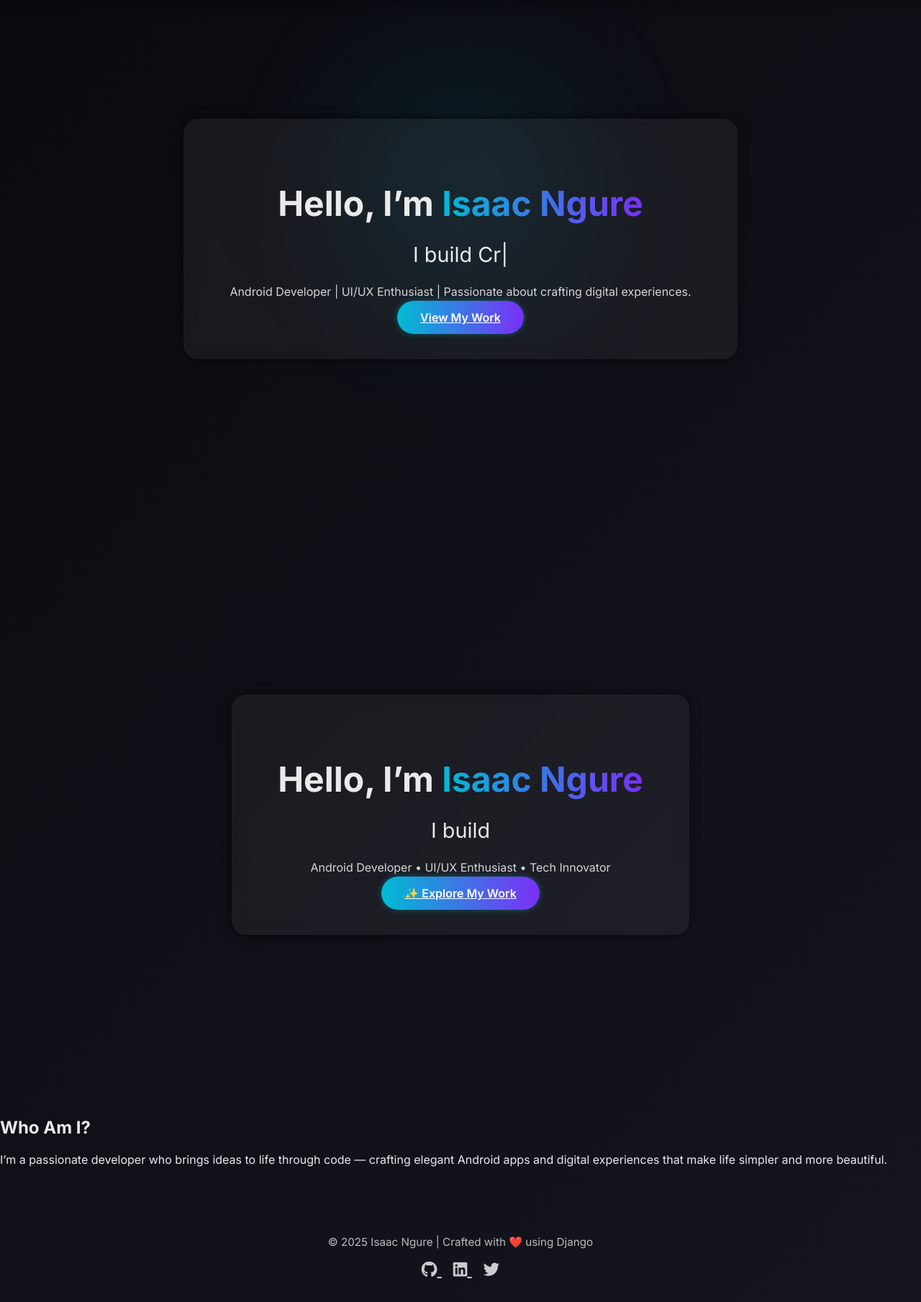
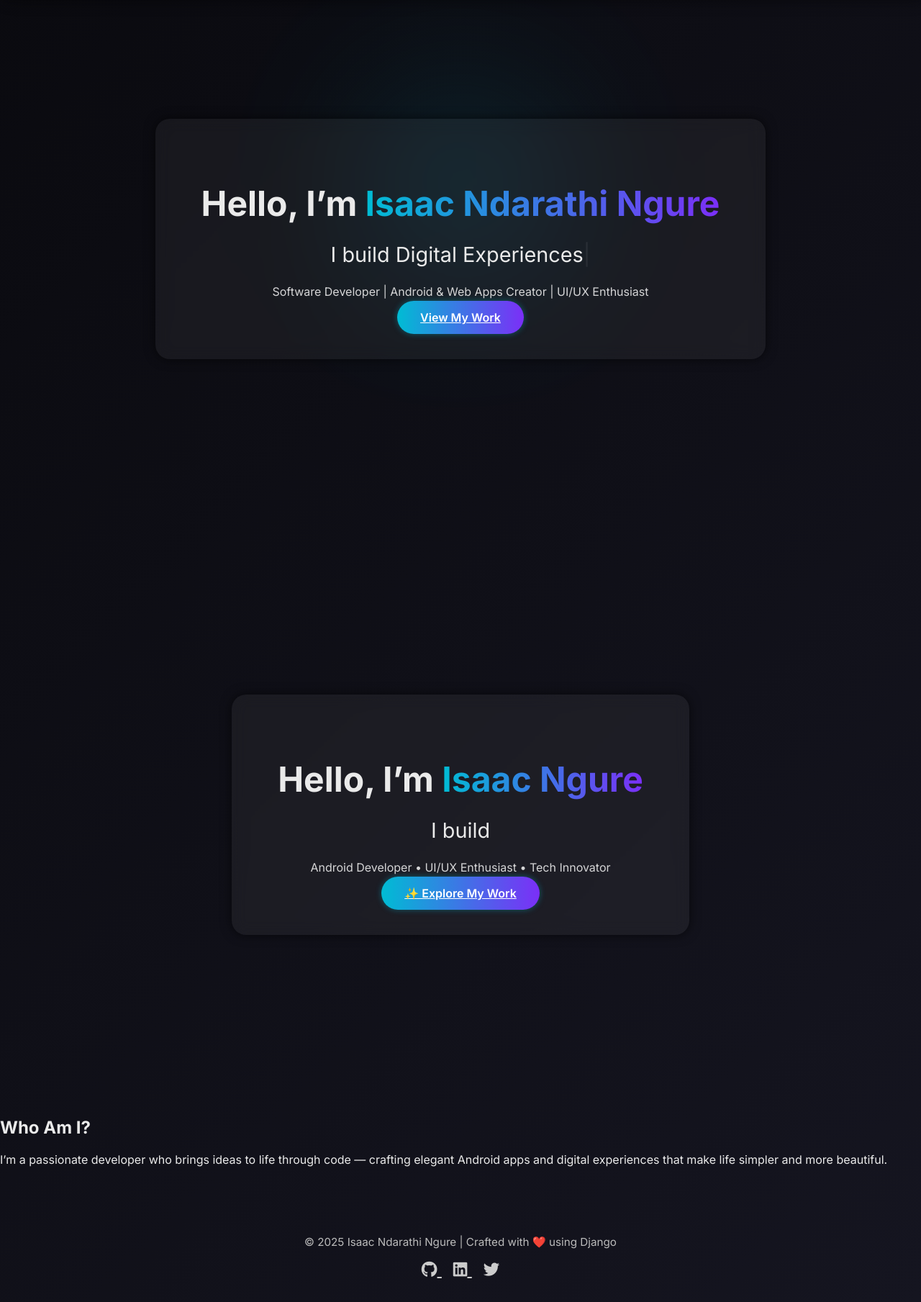
Before and after one commit to NdarathiOfficial/isaacngure, a Django app: page / in a window 1280 px wide. Shown: the part 68-1877 px from the top of the page at 72% size. Run offline with Django 5.2, Linux system fonts and the light colour scheme; some libraries are stand-ins or nearby versions.

Commit message:
Base changes

```diff
--- a/ndarathi/templates/base.html
+++ b/ndarathi/templates/base.html
@@ -1,31 +1,48 @@
 {% load static %}
+
 
 <html lang="en">
 <head>
   <meta charset="UTF-8" />
   <meta name="viewport" content="width=device-width, initial-scale=1.0" />
 
-  <title>{% block title %}Isaac Ngure | Portfolio{% endblock %}</title>
+  <!-- ===== TITLE & META DESCRIPTION ===== -->
+  <title>Isaac Ndarathi Ngure | Software Developer, Android & Web Apps</title>
+  <meta name="description" content="Isaac Ndarathi Ngure – Software Developer specializing in Android & Web applications, UI/UX design, and creative digital solutions. Explore projects, portfolio, and skills." />
+  <meta name="author" content="Isaac Ndarathi Ngure" />
+  <link rel="canonical" href="https://yourwebsite.com/" />
+
+  <!-- ===== FAVICON ===== -->
+  <link rel="icon" href="{% static 'assets/images/favicon.png' %}" type="image/png" />
 
   <!-- ===== CSS ===== -->
   <link rel="stylesheet" href="{% static 'assets/css/main.css' %}" />
 
   <!-- ===== Fonts & Icons ===== -->
-  <link
-    href="https://fonts.googleapis.com/css2?family=Inter:wght@400;600;700&display=swap"
-    rel="stylesheet"
-  />
-  <script
-    src="https://kit.fontawesome.com/a076d05399.js"
-    crossorigin="anonymous"
-  ></script>
+  <link href="https://fonts.googleapis.com/css2?family=Inter:wght@400;600;700&display=swap" rel="stylesheet" />
+  <script src="https://kit.fontawesome.com/a076d05399.js" crossorigin="anonymous"></script>
 
-  <!-- ===== Meta Description ===== -->
-  <meta
-    name="description"
-    content="Isaac Ngure – Android Developer & UI/UX Enthusiast. Explore my portfolio, apps, and projects." />
-
-  <meta name="google-site-verification" content="-kYVEdeMXjrqRGYmPHMkAveB5D0jAMHrNAqxL0Dy0Hw" />
+  <!-- ===== STRUCTURED DATA FOR GOOGLE ===== -->
+  <script type="application/ld+json">
+  {
+    "@context": "https://schema.org",
+    "@type": "Person",
+    "name": "Isaac Ndarathi Ngure",
+    "url": "https://yourwebsite.com",
+    "sameAs": [
+      "https://www.linkedin.com/in/isaac-ndarathi-ngure",
+      "https://github.com/NdarathiOffficial",
+      "https://twitter.com/ndaraofficial"
+    ],
+    "jobTitle": "Software Developer",
+    "worksFor": {
+      "@type": "Organization",
+      "name": "Isaac Ngure Dev"
+    },
+    "image": "https://isaacngure.onrender.com/static/assets/images/profile.jpg",
+    "description": "Isaac Ndarathi Ngure – Software Developer specializing in Android & Web Apps, UI/UX Enthusiast, and digital project creator."
+  }
+  </script>
 </head>
 
 <body>
@@ -49,14 +66,14 @@
     </nav>
   </header>
 
-  <!-- ===== HERO SECTION (Optional for homepage) ===== -->
+  <!-- ===== HERO SECTION ===== -->
   {% block hero %}
   <section class="hero">
     <div class="background-glow"></div>
     <div class="hero-card">
-      <h1>Hello, I’m <span class="gradient-text">Isaac Ngure</span></h1>
+      <h1>Hello, I’m <span class="gradient-text">Isaac Ndarathi Ngure</span></h1>
       <h2>I build <span class="typed-text"></span></h2>
-      <p>Android Developer | UI/UX Enthusiast | Passionate about crafting digital experiences.</p>
+      <p>Software Developer | Android & Web Apps Creator | UI/UX Enthusiast</p>
       <a href="{% url 'projects' %}" class="btn">View My Work</a>
     </div>
   </section>
@@ -70,15 +87,15 @@
 
   <!-- ===== FOOTER ===== -->
   <footer>
-    <p>© 2025 Isaac Ngure | Crafted with ❤️ using Django</p>
+    <p>© 2025 Isaac Ndarathi Ngure | Crafted with ❤️ using Django</p>
     <div class="socials">
-      <a href="https://github.com/yourusername" target="_blank" aria-label="GitHub">
+      <a href="https://github.com/NdarathiOfficial" target="_blank" aria-label="GitHub">
         <i class="fab fa-github"></i>
       </a>
-      <a href="https://www.linkedin.com/in/yourusername/" target="_blank" aria-label="LinkedIn">
+      <a href="https://www.linkedin.com/in/isaac-ndarathi-ngure/" target="_blank" aria-label="LinkedIn">
         <i class="fab fa-linkedin"></i>
       </a>
-      <a href="https://twitter.com/yourusername" target="_blank" aria-label="Twitter">
+      <a href="https://twitter.com/ndaraofficial" target="_blank" aria-label="Twitter">
         <i class="fab fa-twitter"></i>
       </a>
     </div>
@@ -111,7 +128,7 @@
       const typedElement = document.querySelector(".typed-text");
       if (typedElement) {
         new Typed(".typed-text", {
-          strings: ["Android Apps", "Digital Experiences", "Creative Interfaces"],
+          strings: ["Android Apps", "Web Apps", "Digital Experiences"],
           typeSpeed: 70,
           backSpeed: 50,
           loop: true,
```
